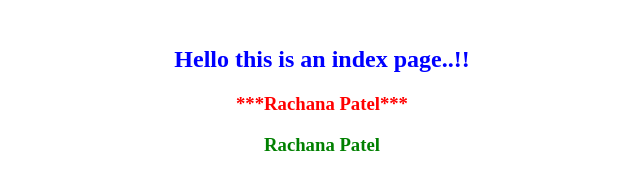
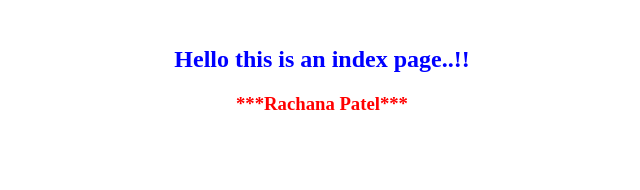
Before and after one commit to RachanaVision/HTMLApp.github.io, a plain HTML site: page index.html in a window 1280 px wide. Shown: the whole page, without its empty margins (318-958 px from the left). Drawn offline with Linux system fonts and the light colour scheme.

Commit message:
remove text

```diff
--- a/index.html
+++ b/index.html
@@ -9,7 +9,6 @@
                 Hello this is an index page..!!
             </h2>
             <h3 style="color: red;font-weight: bold; text-align: center;">***Rachana Patel***</h3>
-            <h3 style="color: green;font-weight: bold; text-align: center;">Rachana Patel</h3>
         </p>
     </body>
 </html>
```
